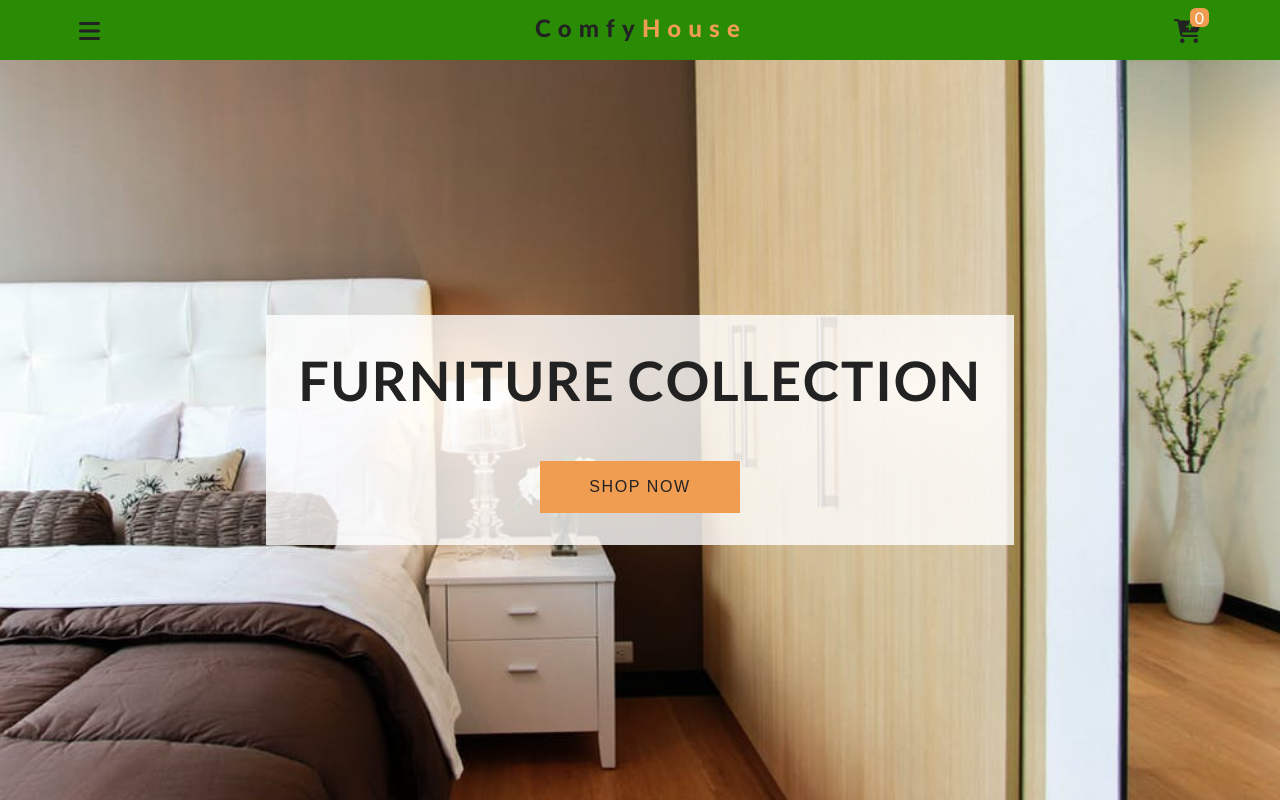
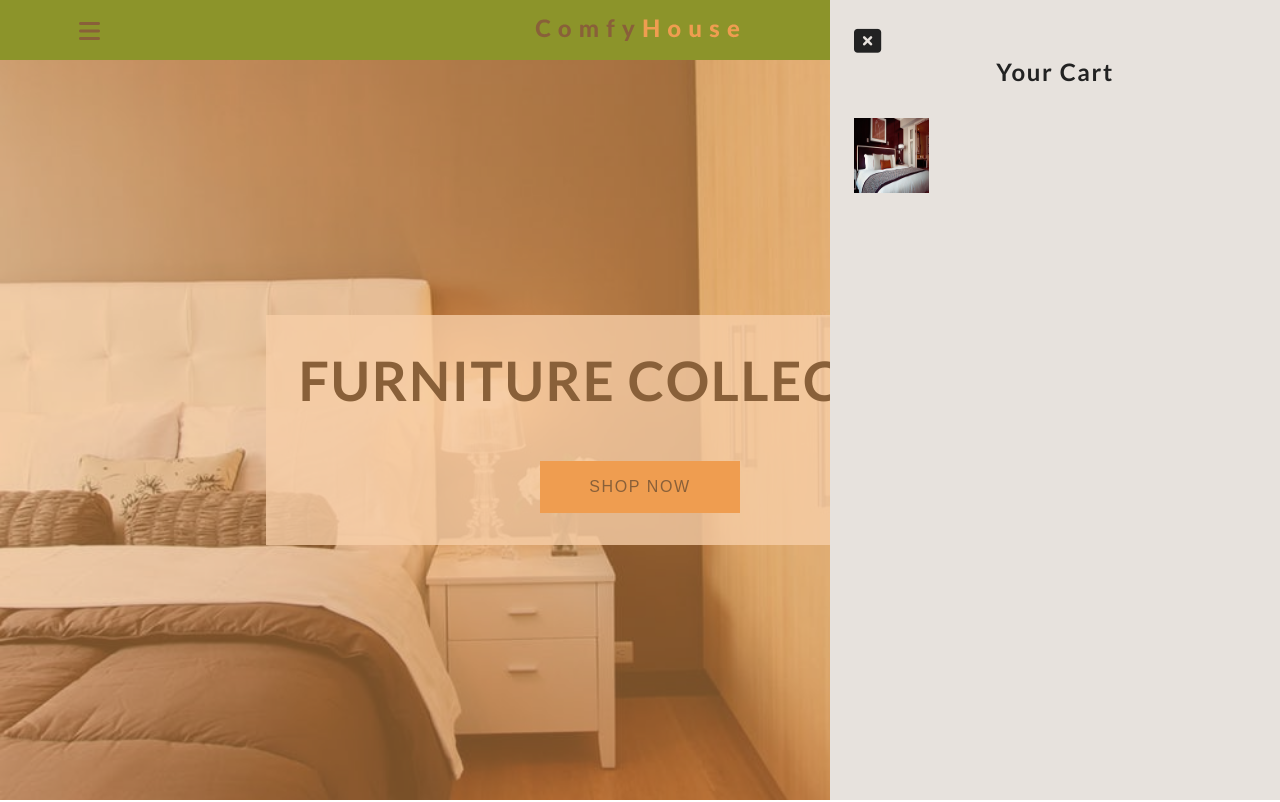
Before and after one commit to Deepakdekisugi/Javascript_projects, a plain HTML site: page Shopping cart/index.html in a window 1280 px wide. Shown: the top 802 px of the page. Drawn offline with Linux system fonts and the light colour scheme.

Commit message:
added cart and styled it

```diff
--- a/Shopping cart/index.html
+++ b/Shopping cart/index.html
@@ -161,6 +161,24 @@
     </section>
     <!-- End of Products -->
 
+    <!-- Cart  -->
+    <div class="cart-overlay">
+      <div class="cart">
+        <span class="close-cart">
+          <i class="fas fa-window-close"></i>
+        </span>
+        <h2>Your cart</h2>
+        <div class="cart-content">
+          <!-- Cart item  -->
+          <div class="cart-item">
+            <img src="./images/product-1.jpeg" alt="product" />
+          </div>
+          <!--End of Cart item  -->
+        </div>
+      </div>
+    </div>
+    <!-- end of Cart  -->
+
     <!-- javascript files -->
     <script src="script.js"></script>
   </body>
--- a/Shopping cart/style.css
+++ b/Shopping cart/style.css
@@ -167,3 +167,98 @@ body {
 }
 
 /* ---------------End of Products ---------------- */
+
+/* --------------- Cart ---------------- */
+.cart-overlay {
+  position: fixed;
+  top: 0;
+  right: 0;
+  width: 100%;
+  height: 100%;
+  transition: var(--mainTransition);
+  background: rgb(240, 157, 81, 0.5);
+  z-index: 2;
+  /* visibility: hidden; */
+}
+.cart {
+  position: fixed;
+  top: 0;
+  right: 0;
+  width: 100%;
+  height: 100%;
+  overflow: scroll;
+  z-index: 3;
+  background: rgb(231, 226, 221);
+  padding: 1.5rem;
+  transition: var(--mainTransition);
+  /* transform: translateX(100%); */
+}
+.showCart {
+  transform: translateX(0);
+}
+.transparentBcg {
+  visibility: visible;
+}
+@media screen and (min-width: 768px) {
+  .cart {
+    width: 30vw;
+    min-width: 450px;
+  }
+}
+
+.close-cart {
+  font-size: 1.7rem;
+  cursor: pointer;
+}
+.cart h2 {
+  text-transform: capitalize;
+  text-align: center;
+  letter-spacing: var(--mainSpacing);
+  margin-bottom: 2rem;
+}
+/*---------- Cart Item -------------------- */
+.cart-item {
+  display: grid;
+  align-items: center;
+  grid-template-columns: auto 1fr auto;
+  grid-column-gap: 1.5rem;
+  margin: 1.5rem 0;
+}
+.cart-item img {
+  width: 75px;
+  height: 75px;
+}
+.cart-item h4 {
+  font-size: 0.85rem;
+  text-transform: capitalize;
+  letter-spacing: var(--mainSpacing);
+}
+.cart-item h5 {
+  margin: 0.5rem 0;
+  letter-spacing: var(--mainSpacing);
+}
+.item-amount {
+  text-align: center;
+}
+.remove-item {
+  color: grey;
+  cursor: pointer;
+}
+.fa-chevron-up,
+.fa-chevron-down {
+  color: var(--primaryColor);
+  cursor: pointer;
+}
+/*---------- End of Cart Item -------------------- */
+
+.cart-footer {
+  margin-top: 2rem;
+  letter-spacing: var(--mainSpacing);
+  text-align: center;
+}
+.cart-footer h3 {
+  text-transform: capitalize;
+  margin-bottom: 1rem;
+}
+
+/* --------------- End of Cart ---------------- */
```
